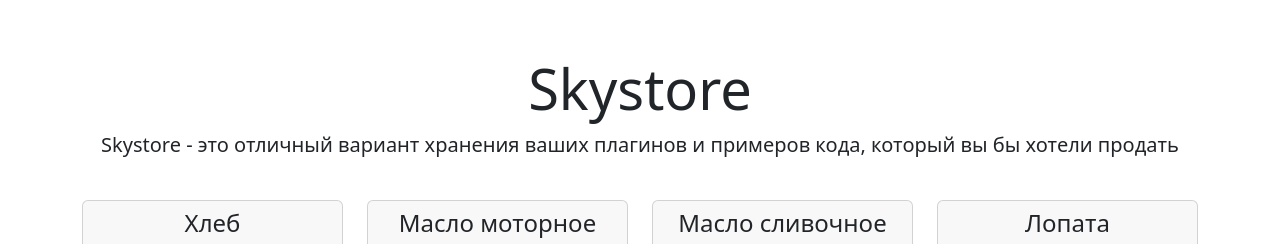
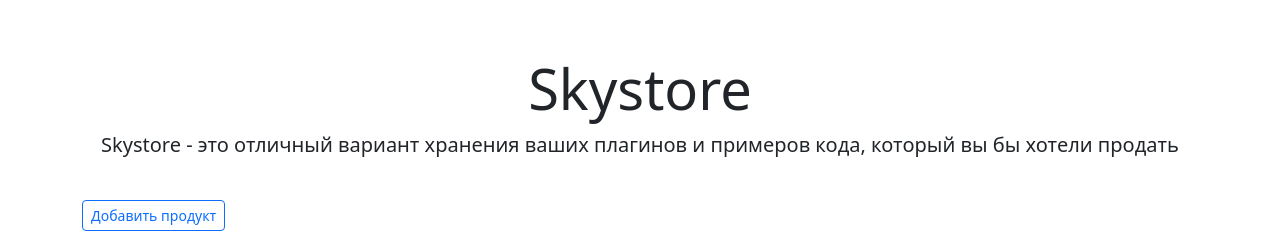
Before and after one commit to jekaGitHub/online_shop, a Django app: page /products/ in a window 1280 px wide. Shown: the part 84-328 px from the top of the page. Run offline with Django 5.2, Linux system fonts and the light colour scheme; data comes from the database, SQL or seed files in the repository.

Commit message:
edit file

```diff
--- a/catalog/templates/catalog/product_list.html
+++ b/catalog/templates/catalog/product_list.html
@@ -1,6 +1,9 @@
 {% extends 'catalog/base.html' %}
 {% block content %}
 {% load my_tags %}
+<div class="col-12 mb-4">
+    <a href="{% url 'catalog:product_create' %}" class="btn btn-sm btn-outline-primary">Добавить продукт</a>
+</div>
 
 <div class="row text-center">
     {% for object in object_list %}
@@ -21,6 +24,9 @@
                 <a href="{% url 'catalog:product_detail' object.pk %}">
                     <button type="button" class="btn btn-sm btn-outline-secondary">Подробнее</button>
                 </a>
+                <a href="{% url 'catalog:product_update' object.pk %}">
+                    <button type="button" class="btn btn-sm btn-outline-secondary">Редактировать</button>
+                </a>
                 <button type="button" class="btn btn-lg btn-block btn-outline-primary">Купить</button>
             </div>
         </div>
```
